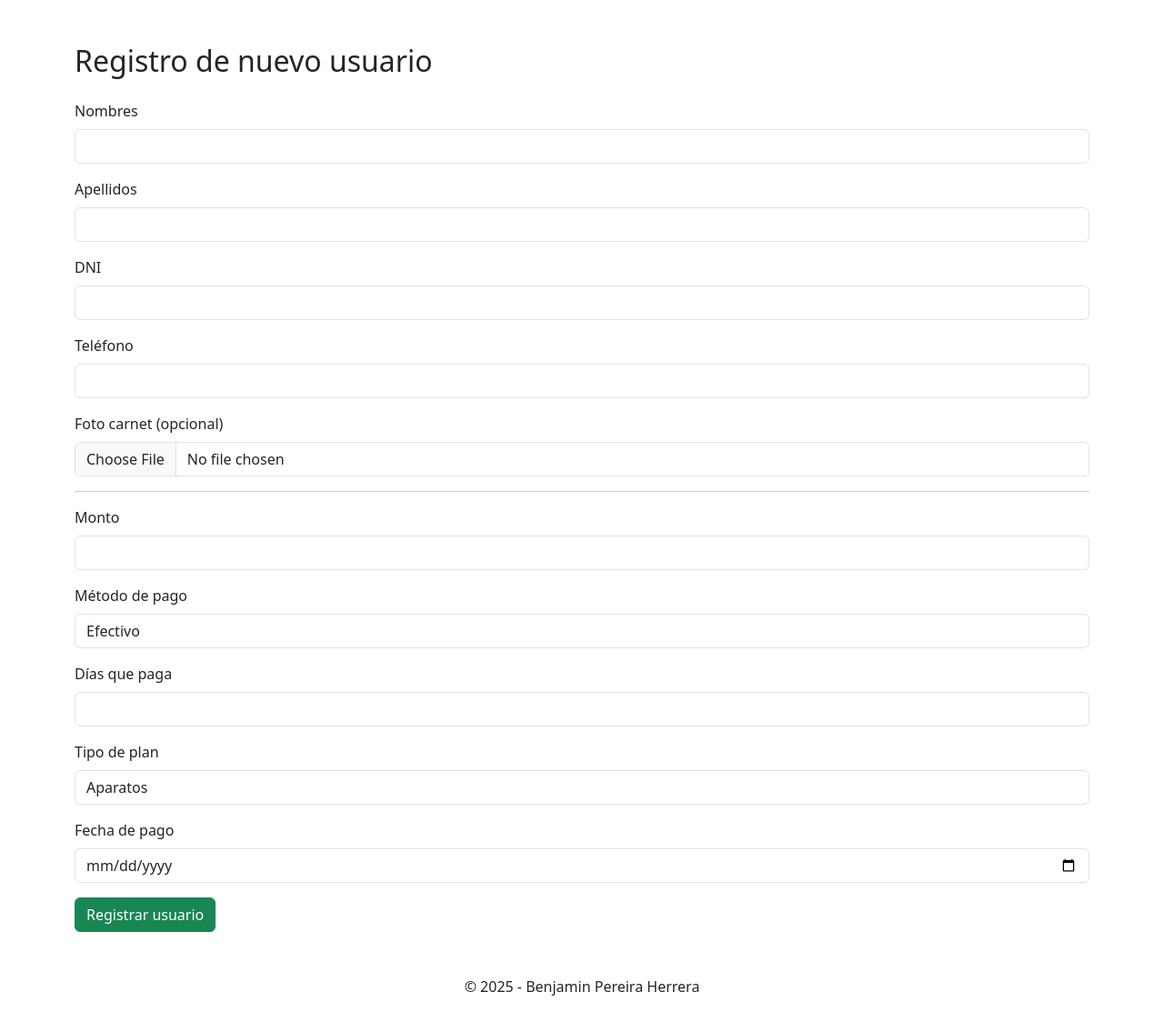
After one commit to BenjaminP-H/Sistema-De-Gestion-De-Gimnasio, a PHP site: page /php/registro.php in a window 1280 px wide. The commit adds this page. Shown: the whole page at 91% size. Run offline with PHP 8.4, Linux system fonts and the light colour scheme.

Commit message:
Registrio y carga de usuario

```diff
--- /dev/null
+++ b/php/clientes.php
@@ -0,0 +1,4 @@
+<?php
+// clientes.php: Gestión de todos los clientes
+require_once 'php/header.php';
+?>
--- /dev/null
+++ b/php/registro.php
@@ -0,0 +1,88 @@
+<?php
+// registro.php: Formulario de registro de nuevos usuarios
+require_once '../php/header.php';
+session_start(); // Para manejar mensajes flash
+?>
+<div class="container mt-5">
+    <h2 class="mb-4">Registro de nuevo usuario</h2>
+
+    <!-- Mostrar mensaje flash si existe -->
+    <?php if (!empty($_SESSION['flash_message'])): ?>
+        <div class="alert alert-<?php echo $_SESSION['flash_type'] ?? 'info'; ?>">
+            <?php
+                echo $_SESSION['flash_message'];
+                unset($_SESSION['flash_message'], $_SESSION['flash_type']);
+            ?>
+        </div>
+    <?php endif; ?>
+
+    <!-- Formulario -->
+    <form action="cargar_usuario.php" method="POST" enctype="multipart/form-data">
+        <!-- Datos personales -->
+        <div class="mb-3">
+            <label for="nombre" class="form-label">Nombres</label>
+            <input type="text" class="form-control" id="nombre" name="nombre" required>
+        </div>
+
+        <div class="mb-3">
+            <label for="apellido" class="form-label">Apellidos</label>
+            <input type="text" class="form-control" id="apellido" name="apellido" required>
+        </div>
+
+        <div class="mb-3">
+            <label for="dni" class="form-label">DNI</label>
+            <input type="text" class="form-control" id="dni" name="dni" required>
+        </div>
+
+        <div class="mb-3">
+            <label for="telefono" class="form-label">Teléfono</label>
+            <input type="text" class="form-control" id="telefono" name="telefono">
+        </div>
+
+        <div class="mb-3">
+            <label for="foto" class="form-label">Foto carnet (opcional)</label>
+            <input type="file" class="form-control" id="foto" name="foto" accept="image/*">
+        </div>
+
+        <hr>
+
+        <!-- Datos de pago -->
+        <div class="mb-3">
+            <label for="monto" class="form-label">Monto</label>
+            <input type="number" class="form-control" id="monto" name="monto" required>
+        </div>
+
+        <div class="mb-3">
+            <label for="metodo_pago" class="form-label">Método de pago</label>
+            <select class="form-control" id="metodo_pago" name="metodo_pago" required>
+                <option value="efectivo">Efectivo</option>
+                <option value="transferencia">Transferencia</option>
+            </select>
+        </div>
+
+        <div class="mb-3">
+            <label for="dias" class="form-label">Días que paga</label>
+            <input type="number" class="form-control" id="dias" name="dias" required>
+        </div>
+
+        <div class="mb-3">
+            <label for="plan" class="form-label">Tipo de plan</label>
+            <select class="form-control" id="plan" name="plan" required>
+                <option value="aparatos">Aparatos</option>
+                <option value="funcional">Funcional</option>
+                <option value="zumba">Zumba</option>
+                <option value="otro">Otro</option>
+            </select>
+        </div>
+
+        <div class="mb-3">
+            <label for="fecha_pago" class="form-label">Fecha de pago</label>
+            <input type="date" class="form-control" id="fecha_pago" name="fecha_pago" required>
+        </div>
+
+        <button type="submit" class="btn btn-success">Registrar usuario</button>
+    </form>
+</div>
+<?php
+require_once '../php/footer.php';
+?>
--- /dev/null
+++ b/php/renovacion.php
@@ -0,0 +1,4 @@
+<?php
+// renovacion.php: Formulario de renovación de membresía
+require_once 'php/header.php';
+?>
--- a/registrogym.sql
+++ b/registrogym.sql
@@ -4,7 +4,6 @@ CREATE TABLE `registrogym`.`clientes` ( --tabla de clientes
     `apellidos` VARCHAR(50) CHARACTER SET utf8 COLLATE utf8_general_ci NOT NULL,
     `dni` VARCHAR(20) NOT NULL,
     `telefono` VARCHAR(20) NOT NULL,
-    `gmail` VARCHAR(100) NULL DEFAULT NULL,
     `foto_carnet` VARCHAR(255) NULL DEFAULT NULL,
     `fecha_registro` DATE NOT NULL,
     PRIMARY KEY (`id_cliente`)
@@ -12,7 +11,7 @@ CREATE TABLE `registrogym`.`clientes` ( --tabla de clientes
 
 CREATE TABLE `registrogym`.`planes` ( --tabla de planes
     `id_plan` INT NOT NULL AUTO_INCREMENT,
-    `nombre_plan` VARCHAR(50) CHARACTER SET utf8 COLLATE utf8_general_ci NOT NULL,
+    `nombre_plan` VARCHAR(50) CHARACTER SET utf8 COLLATE utf8_general_ci NOT NULL,--MODIFICAR LUEGO ya que son 3 tipos de planes
     PRIMARY KEY (`id_plan`)
 ) ENGINE=InnoDB DEFAULT CHARSET=utf8;
 
@@ -26,7 +25,6 @@ CREATE TABLE `registrogym`.`pagos` ( --tabla de pagos
     `modo_pago` ENUM('Efectivo','Transferencia') NOT NULL,
     `estado` ENUM('Pagado','Vencido','Cancelado') NOT NULL,
     `fecha_vencimiento` DATE NOT NULL,
-    `comentarios` TEXT NULL,
     PRIMARY KEY (`id_pago`),
     FOREIGN KEY (`id_cliente`) REFERENCES `clientes`(`id_cliente`) ON DELETE CASCADE,
     FOREIGN KEY (`id_plan`) REFERENCES `planes`(`id_plan`) ON DELETE CASCADE
```
Also changed, not shown: php/cargar_usuario.php (added, +97 -0 lines), php/funciones.php (+16 -8 lines), php/inicio.php (added, +29 -0 lines).
